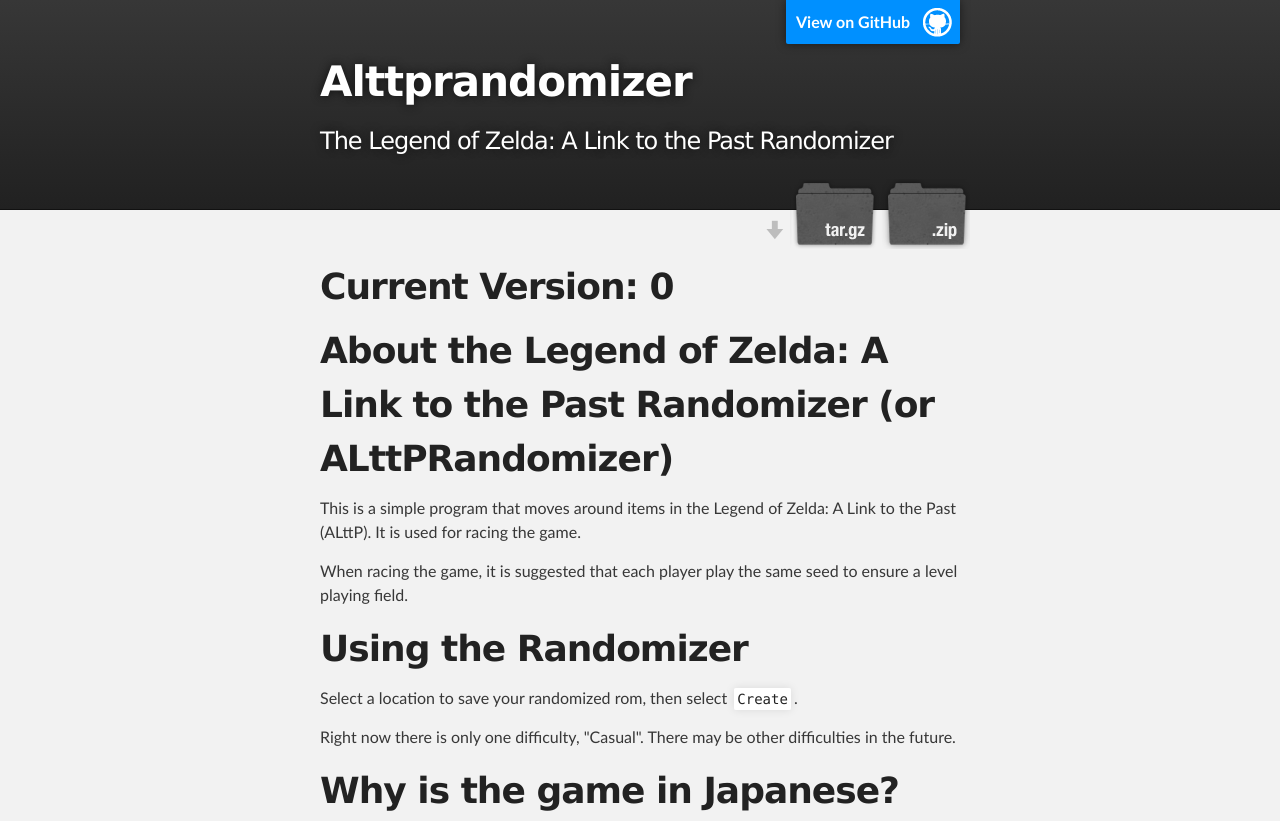
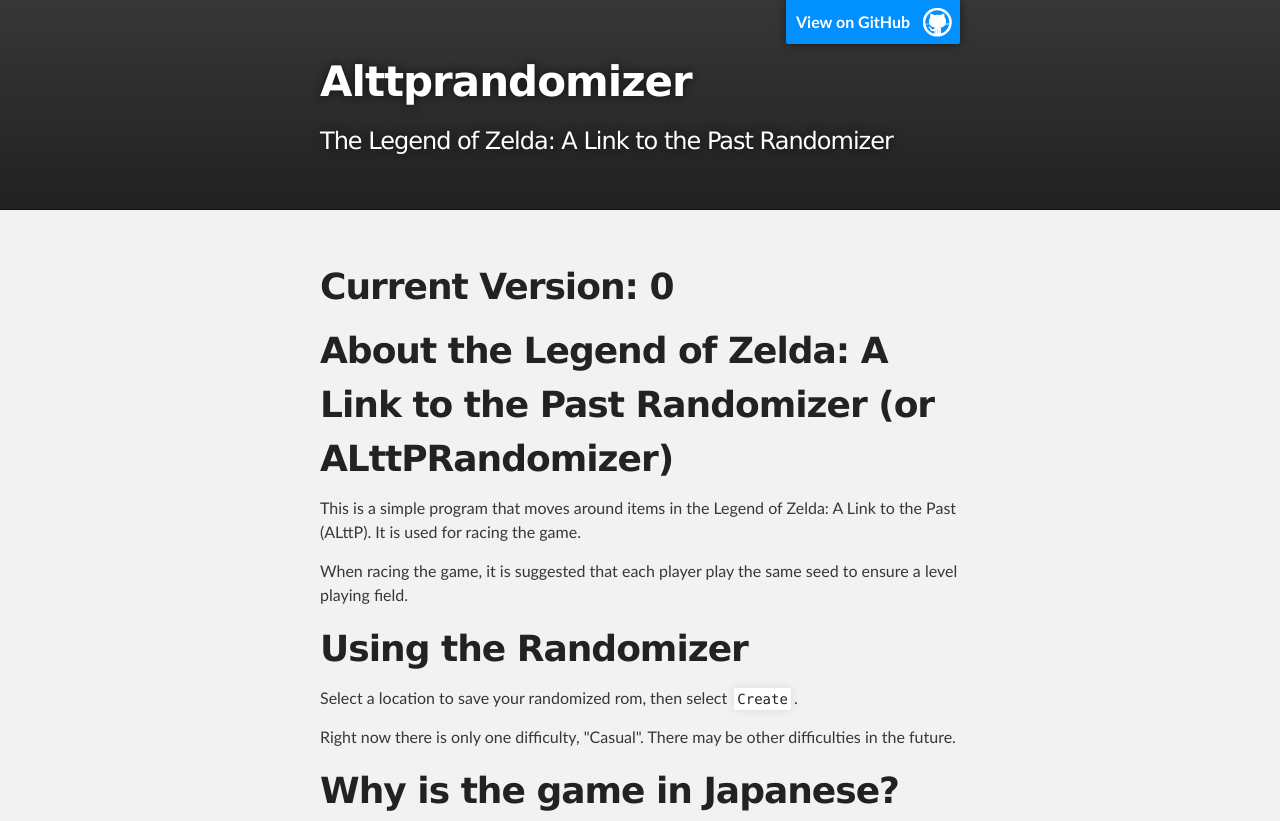
Before and after one commit to Dessyreqt/alttprandomizer, a plain HTML site: page index.html in a window 1280 px wide. Shown: the top 821 px of the page. Drawn offline with Linux system fonts and the light colour scheme.

Commit message:
removed zip downloads

```diff
--- a/index.html
+++ b/index.html
@@ -20,11 +20,6 @@
 
           <h1 id="project_title">Alttprandomizer</h1>
           <h2 id="project_tagline">The Legend of Zelda: A Link to the Past Randomizer</h2>
-
-            <section id="downloads">
-              <a class="zip_download_link" href="https://github.com/Dessyreqt/alttprandomizer/zipball/master">Download this project as a .zip file</a>
-              <a class="tar_download_link" href="https://github.com/Dessyreqt/alttprandomizer/tarball/master">Download this project as a tar.gz file</a>
-            </section>
         </header>
     </div>
 
```
